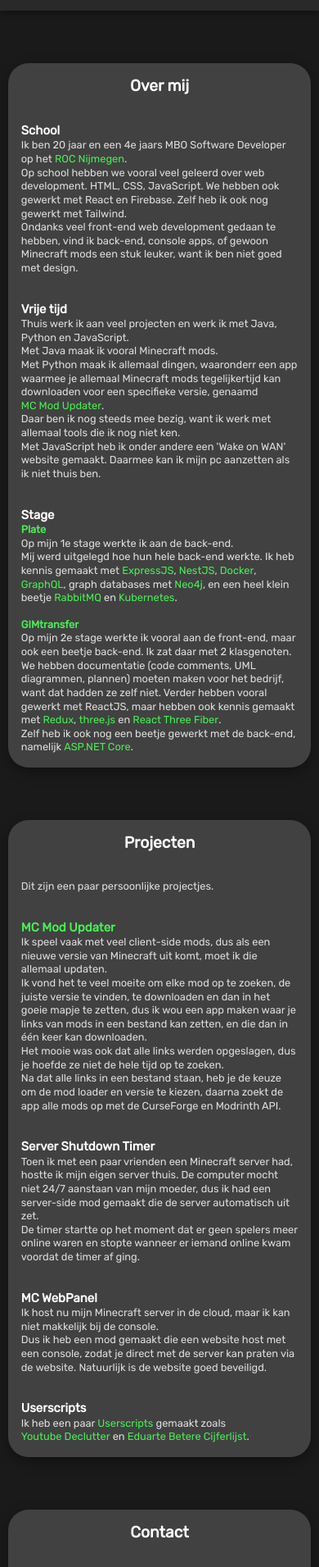
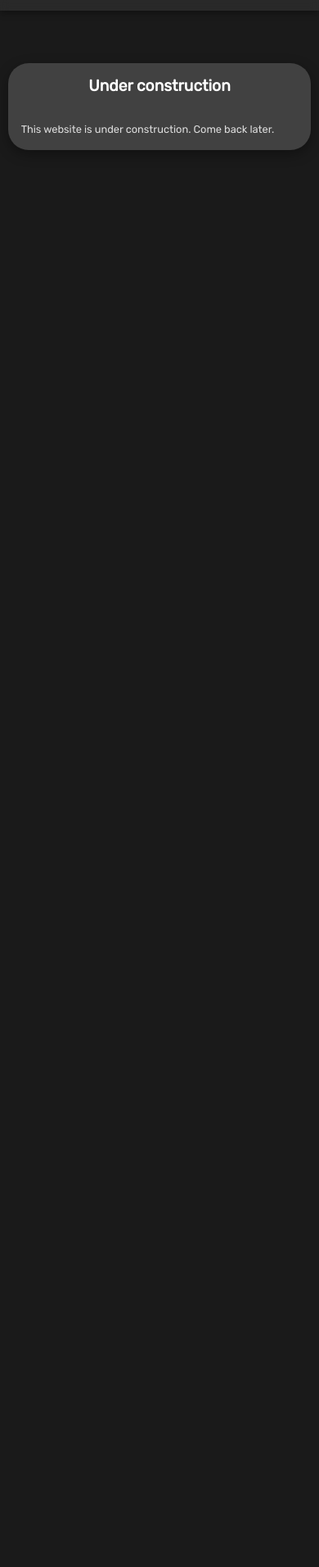
Before and after one commit to Ardyon/aidenraaphorst.github.io, a plain HTML site: page index.html in a window 390 px wide. Shown: the part 51-1962 px from the top of the page at 82% size. After the commit the page ends 844 px from the top, so only its background shows below. Drawn offline with Linux system fonts and the light colour scheme.

Commit message:
Indicate website is under construction

```diff
--- a/index.html
+++ b/index.html
@@ -31,130 +31,15 @@
 
   <main>
     <article>
-      <h2 id="about">Over mij</h2>
+      <h2>Under construction</h2>
 
       <section>
-        <h3>School</h3>
         <p>
-          Ik ben <span id="age">0</span> jaar en een 4e jaars MBO Software Developer op het
-          <a target="_blank" href="https://www.roc-nijmegen.nl/locaties/heyendaalseweg">ROC Nijmegen</a>. <br>
-          Op school hebben we vooral veel geleerd over web development. HTML, CSS, JavaScript. We hebben ook gewerkt met
-          React en Firebase. Zelf heb ik ook nog gewerkt met Tailwind. <br>
-          Ondanks veel front-end web development gedaan te hebben, vind ik back-end, console apps, of gewoon Minecraft
-          mods
-          een stuk leuker, want ik ben niet goed met design. <br>
-        </p>
-      </section>
-
-      <section>
-        <h3>Vrije tijd</h3>
-        <p>
-          Thuis werk ik aan veel projecten en werk ik met Java, Python en JavaScript. <br>
-          Met Java maak ik vooral Minecraft mods. <br>
-          Met Python maak ik allemaal dingen, waaronderr een app waarmee je allemaal Minecraft mods
-          tegelijkertijd kan downloaden voor een specifieke versie, genaamd
-          <a target="_blank" href="https://github.com/AidenRaaphorst/mc-mod-updater">MC Mod Updater</a>. <br>
-          Daar ben ik nog steeds mee bezig, want ik werk met allemaal tools die ik nog niet ken. <br>
-          Met JavaScript heb ik onder andere een 'Wake on WAN' website gemaakt. Daarmee kan ik mijn pc aanzetten als ik niet thuis ben.
-        </p>
-      </section>
-
-      <section>
-        <h3>Stage</h3>
-        <h4><a target="_blank" href="https://www.getplate.com/nl">Plate</a></h4>
-        <p>
-          Op mijn 1e stage werkte ik aan de back-end.
-          <br>
-          Mij werd uitgelegd hoe hun hele back-end werkte. Ik heb kennis gemaakt met
-          <a target="_blank" href="https://expressjs.com/">ExpressJS</a>,
-          <a target="_blank" href="https://nestjs.com/">NestJS</a>,
-          <a target="_blank" href="https://www.docker.com/">Docker</a>,
-          <a target="_blank" href="https://graphql.org/">GraphQL</a>,
-          graph databases met <a target="_blank" href="https://neo4j.com/">Neo4j</a>,
-          en een heel klein beetje
-          <a target="_blank" href="https://www.rabbitmq.com/">RabbitMQ</a>
-          en
-          <a target="_blank" href="https://kubernetes.io/">Kubernetes</a>.
-        </p>
-
-        <h4><a href="https://gimtransfer.com/" target="_blank">GIMtransfer</a></h4>
-        <p>
-          Op mijn 2e stage werkte ik vooral aan de front-end, maar ook een beetje back-end. Ik zat daar met 2 klasgenoten. <br>
-          We hebben documentatie (code comments, UML diagrammen, plannen) moeten maken voor het bedrijf, want dat hadden ze zelf niet.
-          Verder hebben vooral gewerkt met ReactJS, maar hebben ook kennis gemaakt met
-          <a href="https://redux.js.org/" target="_blank" rel="noopener noreferrer">Redux</a>,
-          <a href="https://threejs.org/" target="_blank" rel="noopener noreferrer">three.js</a> en
-          <a href="https://docs.pmnd.rs/react-three-fiber" target="_blank" rel="noopener noreferrer">React Three Fiber</a>. <br>
-          Zelf heb ik ook nog een beetje gewerkt met de back-end, namelijk
-          <a href="https://dotnet.microsoft.com/en-us/apps/aspnet" target="_blank" rel="noopener noreferrer">ASP.NET Core</a>. <br>
-        </p>
-      </section>
-
-    </article>
-
-    <article>
-      <h2 id="projects">Projecten</h2>
-      <p>Dit zijn een paar persoonlijke projectjes.</p>
-
-      <section>
-        <h3><a target="_blank" href="https://github.com/AidenRaaphorst/mc-mod-updater">MC Mod Updater</a></h3>
-        <p>
-          Ik speel vaak met veel client-side mods, dus als een nieuwe versie van Minecraft uit komt, moet ik die allemaal updaten. <br>
-          Ik vond het te veel moeite om elke mod op te zoeken, de juiste versie te vinden, te downloaden en dan in het goeie mapje te zetten,
-          dus ik wou een app maken waar je links van mods in een bestand kan zetten, en die dan in één keer kan downloaden. <br>
-          Het mooie was ook dat alle links werden opgeslagen, dus je hoefde ze niet de hele tijd op te zoeken. <br>
-          Na dat alle links in een bestand staan, heb je de keuze om de mod loader en versie te kiezen, daarna zoekt de app
-          alle mods op met de CurseForge en Modrinth API. <br>
-        </p>
-      </section>
-
-      <section>
-        <h3>Server Shutdown Timer</h3>
-        <p>
-          Toen ik met een paar vrienden een Minecraft server had, hostte ik mijn eigen server thuis.
-          De computer mocht niet 24/7 aanstaan van mijn moeder, dus ik had een server-side mod gemaakt die de server
-          automatisch uit zet. <br>
-          De timer startte op het moment dat er geen spelers meer online waren en stopte wanneer er iemand online kwam
-          voordat de timer af ging.
-        </p>
-      </section>
-
-      <section>
-        <h3>MC WebPanel</h3>
-        <p>
-          Ik host nu mijn Minecraft server in de cloud, maar ik kan niet makkelijk bij de console. <br>
-          Dus ik heb een mod gemaakt die een website host met een console, zodat je direct met de server kan praten via de website.
-          Natuurlijk is de website goed beveiligd.
-        </p>
-      </section>
-
-      <section>
-        <h3>Userscripts</h3>
-        <p>
-          Ik heb een paar <a target="_blank" href="https://en.wikipedia.org/wiki/Userscript">Userscripts</a> gemaakt
-          zoals <a target="_blank" href="https://github.com/AidenRaaphorst/youtube-declutter">Youtube Declutter</a>
-          en <a target="_blank" href="https://github.com/AidenRaaphorst/eduarte-betere-cijferlijst">Eduarte Betere
-            Cijferlijst</a>.
+          This website is under construction. Come back later.
         </p>
       </section>
     </article>
-
-    <article>
-      <h2 id="contact">Contact</h2>
-
-      <section>
-        <p>
-          Het liefst via email contact opnemen, dan staat alle informatie als tekst opgeslagen en kan ik het altijd weer
-          opzoeken.
-        </p>
-        <br>
-
-        <p>Email: <a target="_blank" href="mailto:aidenraaphorst@gmail.com">aidenraaphorst@gmail.com</a></p>
-      </section>
-    </article>
   </main>
-
-  <script src="js/main.js"></script>
 </body>
 
 </html>
--- a/js/main.js
+++ /dev/null
@@ -1,45 +0,0 @@
-const burgerMenu = document.querySelector("#link-burger-icon");
-const linksMenu = document.querySelector("nav");
-const links = linksMenu.querySelectorAll("a");
-const ageSpan = document.querySelector("#age");
-
-const calculateAge = (birthDate) => {
-  var today = new Date();
-  var birthDate = new Date(birthDate);
-  var age = today.getFullYear() - birthDate.getFullYear();
-  var m = today.getMonth() - birthDate.getMonth();
-  if (m < 0 || (m === 0 && today.getDate() < birthDate.getDate())) {
-    age--;
-  }
-  return age;
-}
-
-ageSpan.innerHTML = calculateAge("2005-04-24");
-
-const toggleLinksMenuVisibility = () => {
-  linksMenu.classList.toggle("active");
-};
-
-const convertRemToPixels = (rem) => {
-  return rem * parseFloat(getComputedStyle(document.body).fontSize);
-}
-
-burgerMenu.addEventListener("click", () => toggleLinksMenuVisibility());
-
-links.forEach((link) => {
-  link.addEventListener("click", (e) => {
-    const href = e.target.attributes.href.value;
-
-    // Scroll to element with an offset
-    if(href.startsWith("#")) {
-      e.preventDefault();
-
-      const elem = document.querySelector(href);
-      const scrollY = elem.offsetTop - convertRemToPixels(8);
-
-      scrollTo(0, scrollY);
-    }
-
-    toggleLinksMenuVisibility();
-  });
-});
```
Also changed, not shown: css/main.css (line endings or trailing spaces).
